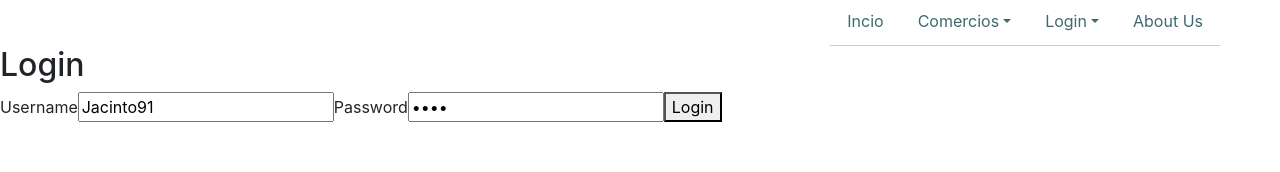
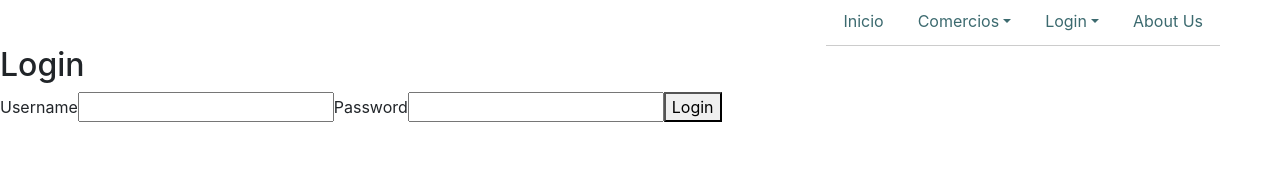
Before and after one commit to franagan/finalProyect, a React (Create React App) app: page /login in a window 1280 px wide. Shown: the top 172 px of the page. Built offline with nearby package versions, Linux system fonts and the light colour scheme.

Commit message:
Se implementa contexto

```diff
--- a/src/App.js
+++ b/src/App.js
@@ -8,11 +8,12 @@ import Comercio2 from "./pages/Comercios/Comercios";
 import Login from "./pages/Login/Login";
 import Register from "./pages/Register/Register";
 import About from "./pages/About/About";
+import AuthProvider from "./Context/AuthProvider";
 
 const App = () => {
   return (
     <Router>
-      <div>
+      <AuthProvider>
         <Navbar />
         <Routes>
           <Route path="/" element={<Home />} />
@@ -23,7 +24,7 @@ const App = () => {
           <Route path="/register" element={<Register />} />
           <Route path="/about" element={<About />} />
         </Routes>
-      </div>
+      </AuthProvider>
     </Router>
   );
 };
--- /dev/null
+++ b/src/Context/AuthProvider.jsx
@@ -0,0 +1,64 @@
+import React, { createContext, useState, useContext, useEffect } from "react";
+import { Navigate } from "react-router-dom";
+
+const AuthContext = createContext();
+
+export const useAuth = () => useContext(AuthContext);
+
+const AuthProvider = ({ children }) => {
+  const INITIAL_STATE = {
+    username: "",
+    password: "",
+  };
+
+  const [formUser, setFormUser] = useState(INITIAL_STATE);
+  const [isLoggedIn, setIsLoggedIn] = useState(false);
+  const [isLoading, setIsLoading] = useState(true);
+
+  useEffect(() => {
+    const storedToken = sessionStorage.getItem("token");
+    setIsLoggedIn(!!storedToken);
+    setIsLoading(false);
+  }, []);
+
+  const loginUser = async (username, password) => {
+    const fakeUser = {
+      username: "Jacinto91",
+      password: "1234",
+    };
+
+    if (username === fakeUser.username && password === fakeUser.password) {
+      const fakeToken = "fake_token_here";
+      sessionStorage.setItem("token", fakeToken);
+      setIsLoggedIn(true);
+      console.log("isLoggedIn del Auth is true");
+      setFormUser(INITIAL_STATE);
+      return true;
+    } else {
+      return false;
+    }
+  };
+
+  const logout = () => {
+    sessionStorage.removeItem("token");
+    setIsLoggedIn(false);
+  };
+
+  useEffect(() => {
+    if (isLoggedIn) {
+
+      console.log("isLoggedIn es true en el AuthProvider");
+    }
+  }, [isLoggedIn]);
+
+  return (
+    <>
+      {isLoggedIn && <Navigate to="/" />}
+      <AuthContext.Provider value={{ isLoggedIn, isLoading, login: loginUser, logout }}>
+        {children}
+      </AuthContext.Provider>
+    </>
+  );
+};
+
+export default AuthProvider;
--- a/src/componentes/Navbar/Navbar.js
+++ b/src/componentes/Navbar/Navbar.jsx
@@ -1,14 +1,21 @@
-import React from "react";
+import React, { useEffect } from "react";
 import { Link } from "react-router-dom";
+import { useAuth } from "../../Context/AuthProvider";
 import "./Navbar.css";
 
 export const Navbar = () => {
+  const { isLoggedIn, logout } = useAuth();
+
+  useEffect(() => {
+    console.log("isLoggedIn cambió:", isLoggedIn);
+  }, [isLoggedIn]);
+
   return (
     <div className="navbar-container">
       <ul className="nav nav-tabs navbar-custom">
         <li className="nav-item">
           <Link className="nav-link" to="/">
-            Incio</Link>
+            Inicio</Link>
         </li>
         <li className="nav-item dropdown">
           <Link
@@ -26,7 +33,24 @@ export const Navbar = () => {
           </ul>
         </li>
         <li className="nav-item dropdown">
-          <Link className="nav-link dropdown-toggle" data-bs-toggle="dropdown" href="#" role="button" aria-expanded="false">Login</Link>
+        {isLoggedIn ? (
+            <>
+              <Link className="nav-link dropdown-toggle" data-bs-toggle="dropdown" href="#" role="button" aria-expanded="false">
+                Logout
+              </Link>
+              <ul className="dropdown-menu">
+                <li>
+                  <Link className="dropdown-item" to="/" onClick={logout}>
+                    Logout
+                  </Link>
+                </li>
+              </ul>
+            </>
+          ) : (
+            <Link className="nav-link dropdown-toggle" data-bs-toggle="dropdown" href="#" role="button" aria-expanded="false">
+              Login
+            </Link>
+          )}
           <ul className="dropdown-menu">
             <li>
               <Link className="dropdown-item" to="login">
--- a/src/pages/Login/Login.js
+++ /dev/null
@@ -1,72 +0,0 @@
-import React, { useState } from "react";
-import { useNavigate } from "react-router-dom";
-
-const Login = () => {
-  const INITIAL_STATE = {
-    username: "Jacinto91",
-    password: "1234",
-  };
-
-  const [formUser, setFormUser] = useState(INITIAL_STATE);
-  const [loginError, setLoginError] = useState(false);
-  const navigate = useNavigate();
-
-  const handleInput = (ev) => {
-    const { id, value } = ev.target;
-    setFormUser({ ...formUser, [id]: value });
-  };
-
-  // fakeUser temporal
-  const loginUser = () => {
-    const fakeUser = {
-      username: "Jacinto91",
-      password: "1234",
-    };
-
-    if (formUser.username === fakeUser.username && formUser.password === fakeUser.password) {
-
-      // fakeToken temporal
-      const fakeToken = "fake_token_here";
-
-      sessionStorage.setItem("token", fakeToken);
-
-      setTimeout(() => {
-        navigate("/home");
-      }, 1000);
-    } else {
-      setLoginError(true);
-    }
-  };
-
-  const onSubmit = (ev) => {
-    ev.preventDefault();
-    setLoginError(false);
-    loginUser();
-  };
-
-  return (
-    <div>
-      <h2>Login</h2>
-      {loginError && <p>Usuario o contraseña incorrectos</p>}
-      <form onSubmit={onSubmit}>
-        <label htmlFor="username">Username</label>
-        <input
-          type="text"
-          id="username"
-          value={formUser.username}
-          onChange={handleInput}
-        />
-        <label htmlFor="password">Password</label>
-        <input
-          type="password"
-          id="password"
-          value={formUser.password}
-          onChange={handleInput}
-        />
-        <button type="submit">Login</button>
-      </form>
-    </div>
-  );
-};
-
-export default Login;
--- /dev/null
+++ b/src/pages/Login/Login.jsx
@@ -0,0 +1,52 @@
+import React, { useState } from "react";
+import { useAuth } from "../../Context/AuthProvider";
+
+const Login = () => {
+  const { login } = useAuth();
+
+  const [formUser, setFormUser] = useState({
+    username: "",
+    password: "",
+  });
+
+  const [error, setError] = useState("");
+
+  const handleInput = (ev) => {
+    const { id, value } = ev.target;
+    setFormUser({ ...formUser, [id]: value });
+    setError("");
+  };
+
+  const onSubmit = async (ev) => {
+    ev.preventDefault();
+    const { username, password } = formUser;
+
+    const isAuthenticated = await login(username, password);
+
+    if (isAuthenticated) {
+      setError("");
+      setFormUser({ username: "", password: "" });
+    } else {
+      setError("Usuario o contraseña incorrectos");
+    }
+  };
+
+  return (
+    <div>
+      <h2>Login</h2>
+      <form onSubmit={onSubmit}>
+        <label htmlFor="username">Username</label>
+        <input type="text" id="username" value={formUser.username} onChange={handleInput} />
+
+        <label htmlFor="password">Password</label>
+        <input type="password" id="password" value={formUser.password} onChange={handleInput} />
+
+        {error && <div style={{ color: "red" }}>{error}</div>}
+
+        <button type="submit">Login</button>
+      </form>
+    </div>
+  );
+};
+
+export default Login;
```
